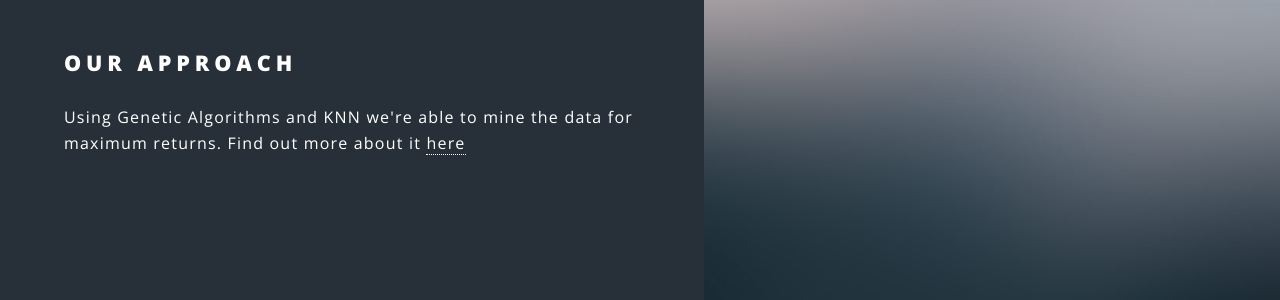
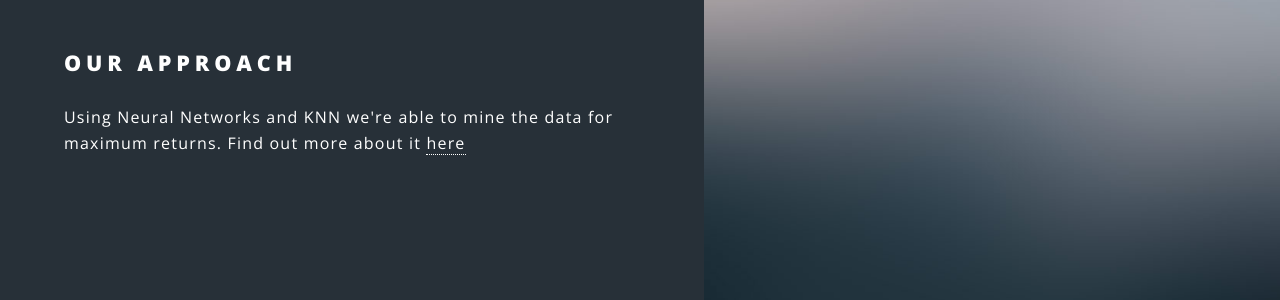
Before and after one commit to pbabokhov/MaxDataMining.github.io, a Jekyll site: the page built from index.html, in a window 1280 px wide and 900 px high, scrolled down 1766 px. Shown: the part 154-454 px from the top of the window. Built offline with Jekyll 4.4.1, drawn with Linux system fonts in a browser that asks for light colours.

Commit message:
Update index.html

```diff
--- a/index.html
+++ b/index.html
@@ -37,7 +37,7 @@ layout: landing
 						<section class="spotlight">
 							<div class="image"><img src="images/pic02.jpg" alt="" /></div><div class="content">
 								<h2>Our Approach</h2>
-                <p>Using Genetic Algorithms and KNN we're able to mine the data for maximum returns. Find out more about it <a href="data.html">here</a></p>
+                <p>Using Neural Networks and KNN we're able to mine the data for maximum returns. Find out more about it <a href="data.html">here</a></p>
 							</div>
 						</section>
 						<section class="spotlight">
```
